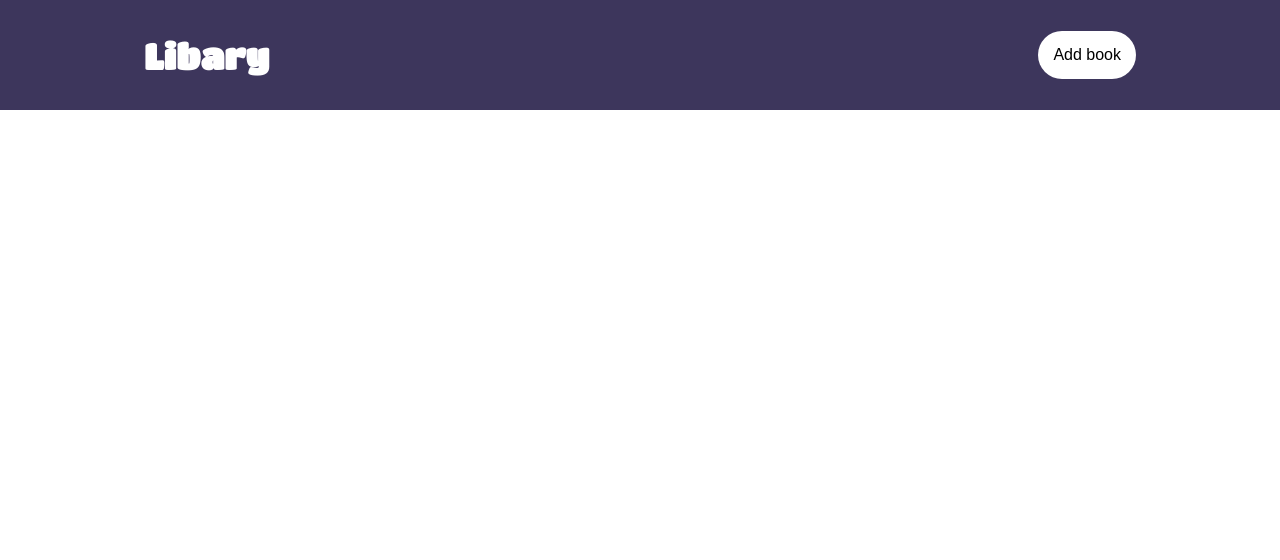
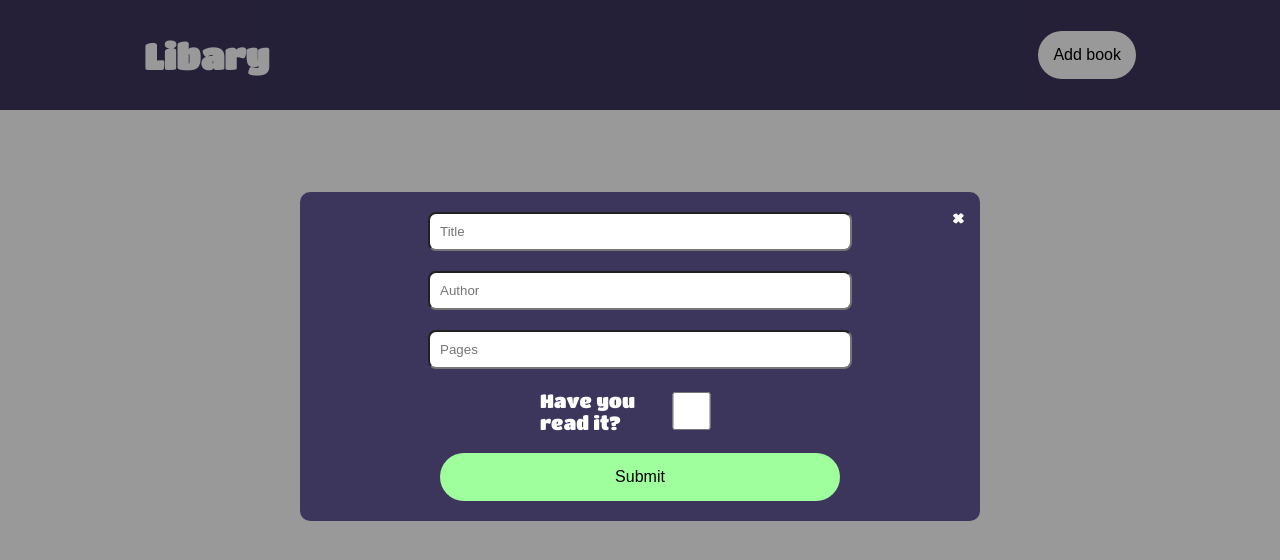
Before and after one commit to Garfieldas/Libary-app, a plain HTML site: page index.html in a window 1280 px wide. Both pictures are taken after a click on the button "Add book". Drawn offline with Linux system fonts and the light colour scheme.

Commit message:
Added model

```diff
--- a/index.html
+++ b/index.html
@@ -11,7 +11,26 @@
     <div class="container">
         <div class="navbar">
             <h2>Libary</h2>
-        <button>Add book</button>
+        <button id="modalBtn">Add book</button>
+
+        <div id="modal" class="modal">
+            <div class="modal-content">
+                <form>
+                    <input type="text" placeholder="Title" required>
+                    <input type="text" placeholder="Author" required>
+                    <input type="text" placeholder="Pages" required>
+                    <div class="isRead">
+                    <label for="isRead">Have you read it?</label>
+                    <input type="checkbox" id="isRead">
+                    </div>
+                    <button type="submit" id="createBtn">Submit</button>
+
+                </form>
+
+                <span class="close">&times;</span>
+            </div>
+        </div>
+
         </div>
     </div>
 
--- a/js/main.js
+++ b/js/main.js
@@ -0,0 +1,11 @@
+const openBtn = document.getElementById('modalBtn');
+const modal = document.getElementById('modal');
+const closeBtn = document.querySelector('.close');
+
+openBtn.onclick = () => {
+    modal.style.display = 'block';
+}
+
+closeBtn.onclick = () => {
+    modal.style.display = 'none';
+}
--- a/style/main.css
+++ b/style/main.css
@@ -3,6 +3,8 @@
 :root {
     --nav-color: #3D365C;
     --text-color: #FFFFFF;
+    --btn-color: #9fff9c;
+    --modal-color: rgba(0,0,0,0.4);
 }
 
 body {
@@ -37,3 +39,56 @@ body {
     font-size: 1rem;
     border-radius: 48px;
 }
+
+
+
+.modal {
+  display: none;
+  position: fixed;
+  z-index: 1;
+  left: 0; top: 0;
+  width: 100%; height: 100%;
+  overflow: auto;
+  background-color: var(--modal-color);
+}
+
+.modal-content {
+  background-color: var(--nav-color);
+  margin: 15% auto;
+  padding: 20px;
+  width: 50%;
+  border-radius: 10px;
+  position: relative;
+  font-size: 1.2rem;
+}
+
+.close {
+  position: absolute;
+  top: 10px; right: 15px;
+  font-size: 24px;
+  cursor: pointer;
+}
+
+form {
+    display: flex;
+    flex-direction: column;
+    align-items: center;
+    gap: 20px;
+}
+
+#createBtn {
+    width: 80%;
+    max-width: 400px;
+    background-color: var(--btn-color);
+}
+
+input {
+    width: 80%;
+    max-width: 400px;
+    padding: 10px;
+    border-radius: 8px;
+}
+
+.isRead {
+    display: flex;
+}
```
